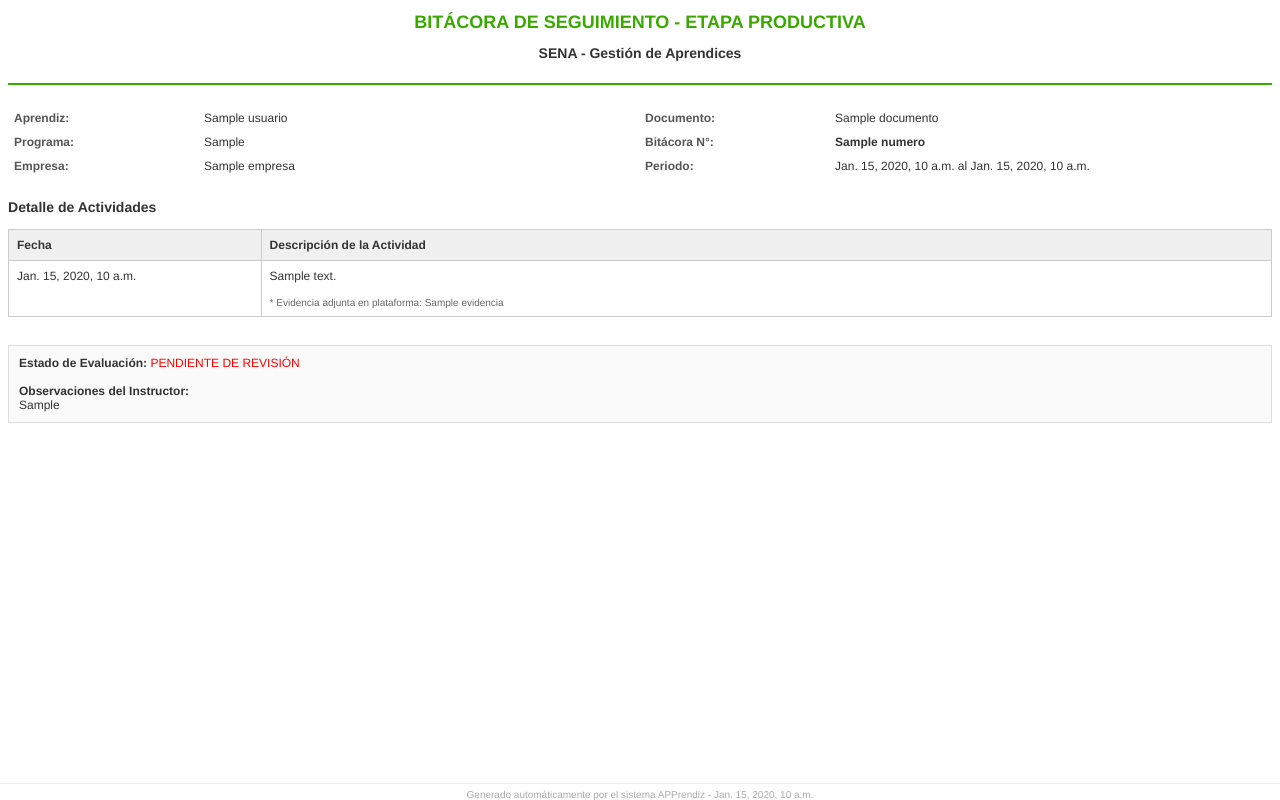
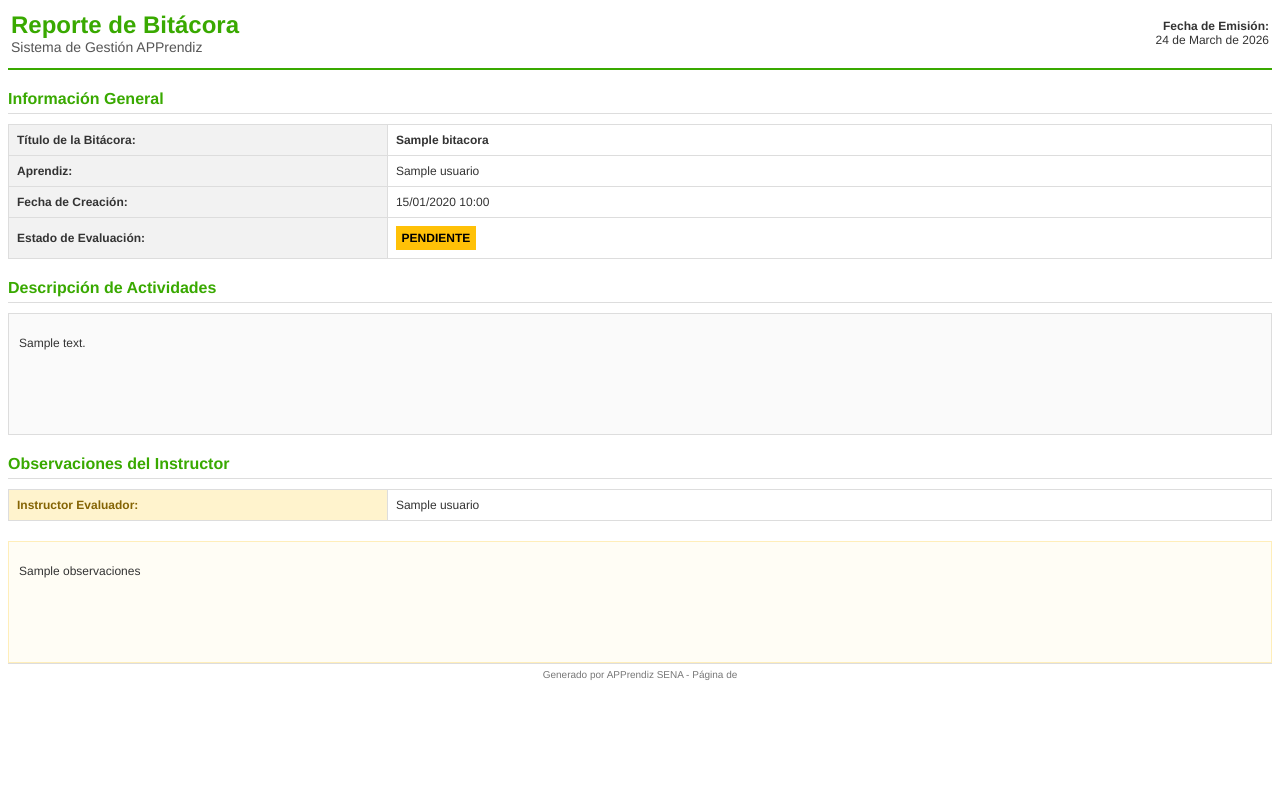
Before and after one commit to DanielLopez-7n/APPrendiz, a Django app: template bitacoras/templates/bitacoras/pdf_template.html in a window 1280 px wide. Run offline with Django 5.2, Linux system fonts and the light colour scheme; the template is opened without the code that fills it: most values are stand-ins (such as "Sample title", 1, 10 or a date in 2020).

Commit message:
Mejoré el diseño del reporte PDF para que se vea claro y ordenado

```diff
--- a/bitacoras/templates/bitacoras/pdf_template.html
+++ b/bitacoras/templates/bitacoras/pdf_template.html
@@ -1,132 +1,175 @@
 <!DOCTYPE HTML PUBLIC "-//W3C//DTD HTML 4.01 Transitional//EN" "http://www.w3.org/TR/html4/loose.dtd">
 <html>
 <head>
-    <title>Bitácora {{ bitacora.numero }}</title>
-    <style type="text/css">
+    <meta http-equiv="Content-Type" content="text/html; charset=utf-8">
+    <title>Reporte de Bitácora</title>
+    <style>
+        /* Estilos compatibles con xhtml2pdf */
+        @page {
+            size: a4 portrait;
+            margin: 2cm;
+            @frame footer {
+                -pdf-frame-content: footerContent;
+                bottom: 1cm;
+                margin-left: 2cm;
+                margin-right: 2cm;
+                height: 1cm;
+            }
+        }
+
         body {
-            font-family: Helvetica, sans-serif;
+            font-family: Helvetica, Arial, sans-serif;
             font-size: 12px;
-            color: #333;
+            color: #333333;
         }
-        .header {
-            text-align: center;
-            margin-bottom: 20px;
-            border-bottom: 2px solid #39A900; /* Verde SENA */
+
+        /* Encabezado Principal */
+        .header-table {
+            width: 100%;
+            border-bottom: 2px solid #39a900; /* Verde SENA */
             padding-bottom: 10px;
-        }
-        h1 { color: #39A900; font-size: 18px; text-transform: uppercase; }
-        h2 { font-size: 14px; margin-top: 0; }
-
-        .info-box {
-            width: 100%;
             margin-bottom: 20px;
         }
-        .info-box td { padding: 4px; }
-        .label { font-weight: bold; color: #555; }
+        .header-title {
+            font-size: 24px;
+            font-weight: bold;
+            color: #39a900;
+        }
 
-        /* Estilos de la tabla de actividades */
-        .table-actividades {
+        /* Estilos de Tablas para organizar la información */
+        .info-table {
             width: 100%;
             border-collapse: collapse;
-            margin-top: 10px;
+            margin-bottom: 20px;
         }
-        .table-actividades th {
-            background-color: #f0f0f0;
-            border: 1px solid #ccc;
+        .info-table th {
+            background-color: #f2f2f2;
+            color: #333;
+            text-align: left;
             padding: 8px;
-            text-align: left;
+            border: 1px solid #dddddd;
+            width: 30%;
+            font-weight: bold;
         }
-        .table-actividades td {
-            border: 1px solid #ccc;
+        .info-table td {
             padding: 8px;
-            vertical-align: top;
+            border: 1px solid #dddddd;
+            width: 70%;
+        }
+
+        /* Sección de Actividades */
+        .section-title {
+            font-size: 16px;
+            font-weight: bold;
+            color: #39a900;
+            margin-top: 20px;
+            margin-bottom: 10px;
+            border-bottom: 1px solid #dddddd;
+            padding-bottom: 5px;
+        }
+        .content-box {
+            border: 1px solid #dddddd;
+            background-color: #fafafa;
+            padding: 10px;
+            min-height: 100px;
+            text-align: justify;
+        }
+
+        /* El secreto para los Estados (Aprobado/Rechazado) en PDF */
+        .estado-box {
+            display: block;
+            width: 80px;
+            text-align: center;
+            font-weight: bold;
+            color: #ffffff;
+            padding: 5px 0;
+            /* Bordes cuadrados, el border-radius no funciona bien en PDF */
+        }
+        .estado-aprobada {
+            background-color: #39a900; /* Verde */
+        }
+        .estado-pendiente {
+            background-color: #ffc107; /* Amarillo */
+            color: #000000;
+        }
+        .estado-rechazada {
+            background-color: #dc3545; /* Rojo */
         }
 
         .footer {
-            position: fixed;
-            bottom: 0px;
-            left: 0px;
-            right: 0px;
             text-align: center;
             font-size: 10px;
-            color: #aaa;
-            border-top: 1px solid #eee;
+            color: #777;
+            border-top: 1px solid #ddd;
             padding-top: 5px;
         }
     </style>
 </head>
 <body>
 
-    <div class="header">
-        <h1>Bitácora de Seguimiento - Etapa Productiva</h1>
-        <h2>SENA - Gestión de Aprendices</h2>
-    </div>
-
-    <table class="info-box">
+    <table class="header-table">
         <tr>
-            <td class="label" width="15%">Aprendiz:</td>
-            <td width="35%">{{ aprendiz.usuario.get_full_name }}</td>
-            <td class="label" width="15%">Documento:</td>
-            <td width="35%">{{ aprendiz.documento }}</td>
-        </tr>
-        <tr>
-            <td class="label">Programa:</td>
-            <td>{{ aprendiz.programa_formacion }}</td>
-            <td class="label">Bitácora N°:</td>
-            <td><strong>{{ bitacora.numero }}</strong></td>
-        </tr>
-        <tr>
-            <td class="label">Empresa:</td>
-            <td>{{ empresa.nombre }}</td>
-            <td class="label">Periodo:</td>
-            <td>{{ bitacora.fecha_inicio }} al {{ bitacora.fecha_fin }}</td>
+            <td width="70%">
+                <div class="header-title">Reporte de Bitácora</div>
+                <div style="font-size: 14px; color: #555;">Sistema de Gestión APPrendiz</div>
+            </td>
+            <td width="30%" style="text-align: right;">
+                <strong>Fecha de Emisión:</strong> <br>
+                {% now "d \d\e F \d\e Y" %}
+            </td>
         </tr>
     </table>
 
-    <h3>Detalle de Actividades</h3>
-    <table class="table-actividades">
-        <thead>
+    <div class="section-title">Información General</div>
+    <table class="info-table">
         <tr>
-                <th width="20%">Fecha</th>
-                <th width="80%">Descripción de la Actividad</th>
+            <th>Título de la Bitácora:</th>
+            <td><strong>{{ bitacora.titulo }}</strong></td>
         </tr>
-        </thead>
-        <tbody>
-            {% for act in actividades %}
         <tr>
-                <td>{{ act.fecha_ejecucion }}</td>
+            <th>Aprendiz:</th>
+            <td>{{ bitacora.aprendiz.usuario.get_full_name|default:bitacora.aprendiz.usuario.username }}</td>
+        </tr>
+        <tr>
+            <th>Fecha de Creación:</th>
+            <td>{{ bitacora.fecha_creacion|date:"d/m/Y H:i" }}</td>
+        </tr>
+        <tr>
+            <th>Estado de Evaluación:</th>
             <td>
-                    {{ act.descripcion|linebreaksbr }}
-                    {% if act.evidencia %}
-                    <br><br>
-                    <small style="color: #666;">
-                        * Evidencia adjunta en plataforma: {{ act.evidencia.name }}
-                    </small>
+                {% if bitacora.estado == 'Aprobada' or bitacora.estado == 'aprobada' %}
+                    <div class="estado-box estado-aprobada">APROBADA</div>
+                {% elif bitacora.estado == 'Rechazada' or bitacora.estado == 'rechazada' %}
+                    <div class="estado-box estado-rechazada">RECHAZADA</div>
+                {% else %}
+                    <div class="estado-box estado-pendiente">PENDIENTE</div>
                 {% endif %}
             </td>
         </tr>
-            {% endfor %}
-        </tbody>
     </table>
 
-    <br><br>
-    <div style="border: 1px solid #ddd; padding: 10px; background-color: #fafafa;">
-        <strong>Estado de Evaluación:</strong>
-        {% if bitacora.evaluado_instructor %}
-            <span style="color: green;">APROBADA POR INSTRUCTOR</span>
-        {% else %}
-            <span style="color: red;">PENDIENTE DE REVISIÓN</span>
+    <div class="section-title">Descripción de Actividades</div>
+    <div class="content-box">
+        {{ bitacora.descripcion|linebreaks }}
+    </div>
+
+    {% if bitacora.observaciones %}
+    <div class="section-title">Observaciones del Instructor</div>
+    <table class="info-table">
+        <tr>
+            <th style="background-color: #fff3cd; color: #856404;">Instructor Evaluador:</th>
+            <td>{{ bitacora.instructor.usuario.get_full_name|default:"No asignado" }}</td>
+        </tr>
+    </table>
+    <div class="content-box" style="border-color: #ffeeba; background-color: #fffdf5;">
+        {{ bitacora.observaciones|linebreaks }}
+    </div>
     {% endif %}
 
-        {% if bitacora.observaciones_instructor %}
-        <br><br>
-        <strong>Observaciones del Instructor:</strong><br>
-        {{ bitacora.observaciones_instructor }}
-        {% endif %}
+    <div id="footerContent">
+        <div class="footer">
+            Generado por APPrendiz SENA - Página <pdf:pagenumber> de <pdf:pagecount>
         </div>
-
-    <div class="footer">
-        Generado automáticamente por el sistema APPrendiz - {{ bitacora.fecha_creacion }}
     </div>
 
 </body>
```
Also changed, not shown: bitacoras/templates/bitacoras/reporte_bitacora_pdf.html (+168 -136 lines). Lines whose indentation alone changed are shown as unchanged.
